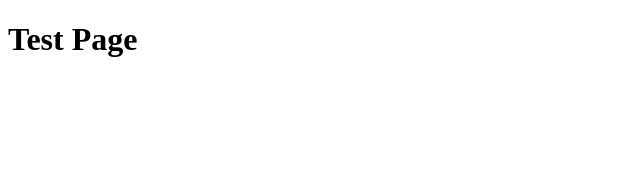
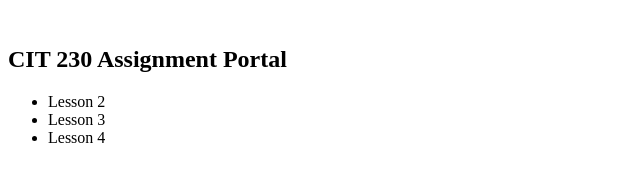
Before and after one commit to laurenspeterson/laurenspeterson.github.io, a plain HTML site: page index.html in a window 1280 px wide. Shown: the whole page, without its empty margins (0-640 px from the left). Drawn offline with Linux system fonts and the light colour scheme.

Commit message:
first edit

```diff
--- a/index.html
+++ b/index.html
@@ -1,5 +1,31 @@
 <!doctype html>
 <html>
-    <head><title>Test Page</title></head>
-    <body><h1>Test Page</h1></body>
+
+    <head>
+        <section>
+            <title>Lauren S Peterson</title>
+            <meta charset="utf-8">
+        </section>
+        <section>
+            <img src
+        </section>
+
+    </head>
+
+    <body>
+        <h1>CIT 230 Assignment Portal</h1>
+        <ul>
+            <li>Lesson 2</li>
+            <li>Lesson 3</li>
+            <li>Lesson 4</li>
+
+        </ul>
+    </body>
+
+    <footer>
+        <section>
+
+        </section>
+    </footer>
+
 </html>
```
